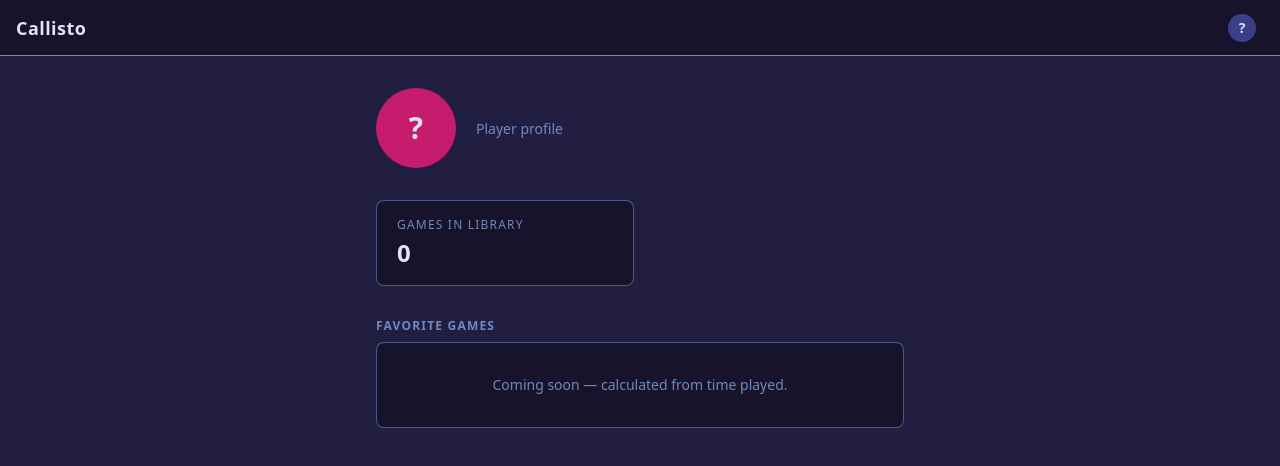
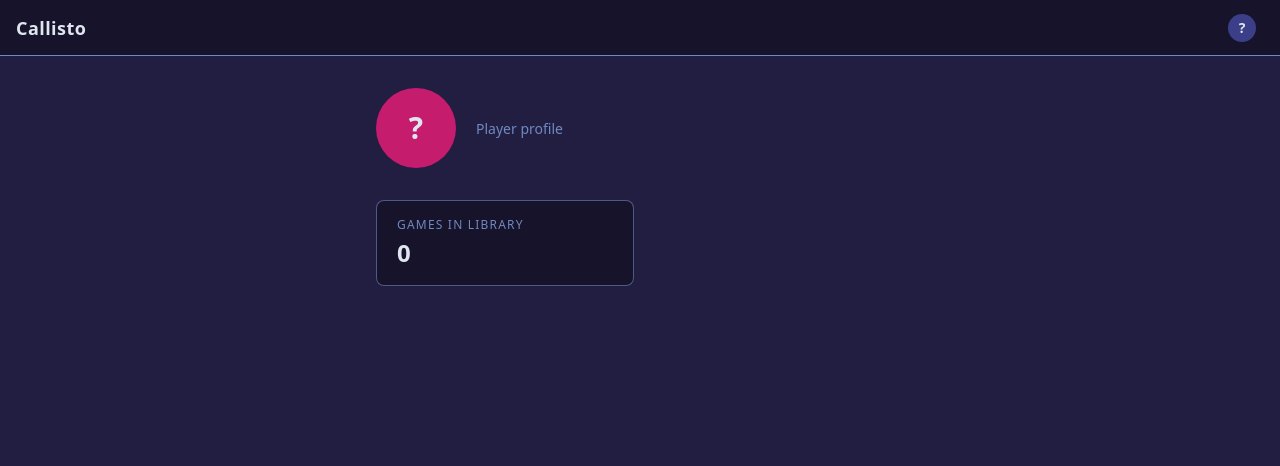
Before and after one commit to Cosmo517/Callisto, a React (Vite) app: page /profile_settings in a window 1280 px wide. Shown: the top 466 px of the page. Built offline with nearby package versions, Linux system fonts and the light colour scheme.

Commit message:
removed favorite games section from profile

```diff
--- a/src/pages/profile/ProfileSettings.tsx
+++ b/src/pages/profile/ProfileSettings.tsx
@@ -54,18 +54,6 @@
                         <StatCard label="Games in library" value={games.length} />
                     </div>
 
-                    {/* Favorite games — placeholder */}
-                    <div>
-                        <h2 className="text-secondary text-xs font-semibold uppercase tracking-widest mb-2">
-                            Favorite Games
-                        </h2>
-                        <div className="bg-navbar-color border border-secondary/60 rounded-lg px-4 py-8 flex items-center justify-center">
-                            <p className="text-secondary text-sm">
-                                Coming soon — calculated from time played.
-                            </p>
-                        </div>
-                    </div>
-
                 </div>
             </div>
         </div>
```
